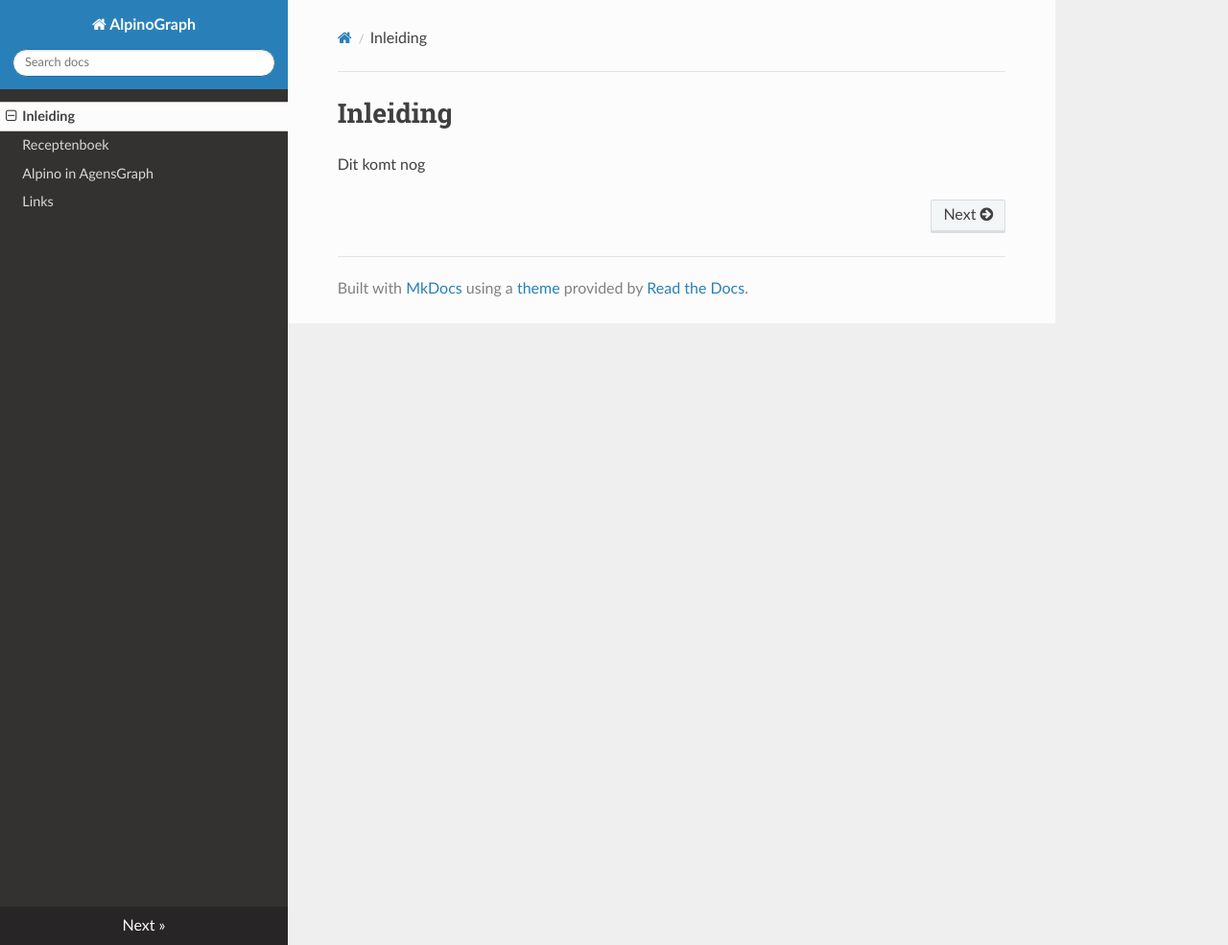
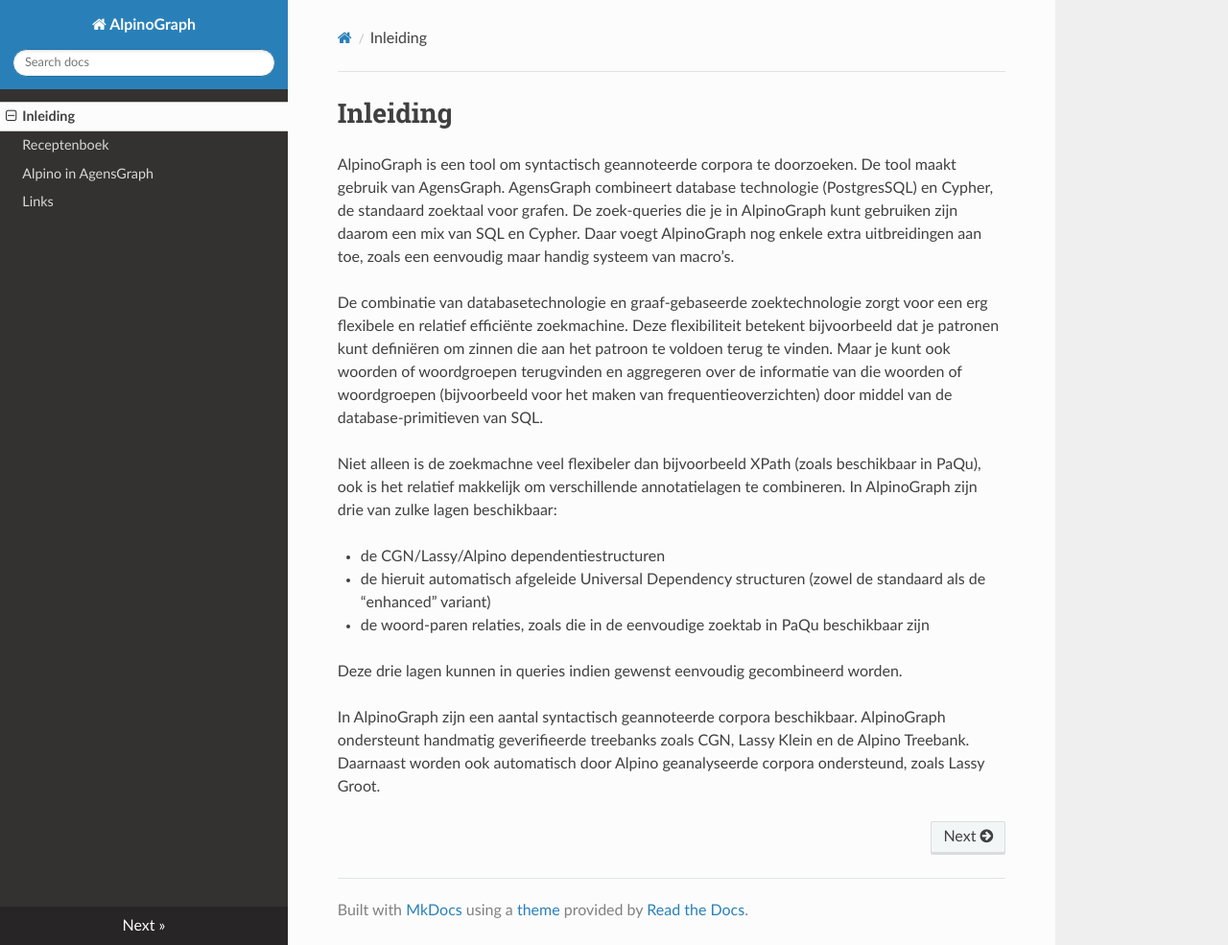
Before and after one commit to rug-compling/alpinograph-docs, an MkDocs documentation site: the page built from docs/index.md, in a window 1280 px wide and 985 px high. Shown: the whole window at 96% size. Built offline with MkDocs 1.6.1, drawn with Linux system fonts in a browser that asks for light colours; nearby versions of some CDN libraries.

Commit message:
Update index.md

```diff
--- a/docs/index.md
+++ b/docs/index.md
@@ -1,3 +1,15 @@
 # Inleiding
 
-Dit komt nog
+AlpinoGraph is een tool om syntactisch geannoteerde corpora te doorzoeken. De tool maakt gebruik van AgensGraph. AgensGraph combineert database technologie (PostgresSQL) en Cypher, de standaard zoektaal voor grafen. De zoek-queries die je in AlpinoGraph kunt gebruiken zijn daarom een mix van SQL en Cypher. Daar voegt AlpinoGraph nog enkele extra uitbreidingen aan toe, zoals een eenvoudig maar handig systeem van macro's.
+
+De combinatie van databasetechnologie en graaf-gebaseerde zoektechnologie zorgt voor een erg flexibele en relatief efficiënte zoekmachine. Deze flexibiliteit betekent bijvoorbeeld dat je patronen kunt definiëren om zinnen die aan het patroon te voldoen terug te vinden. Maar je kunt ook woorden of woordgroepen terugvinden en aggregeren over de informatie van die woorden of woordgroepen (bijvoorbeeld voor het maken van frequentieoverzichten) door middel van de database-primitieven van SQL.
+
+Niet alleen is de zoekmachne veel flexibeler dan bijvoorbeeld XPath (zoals beschikbaar in PaQu), ook is het relatief makkelijk om verschillende annotatielagen te combineren. In AlpinoGraph zijn drie van zulke lagen beschikbaar:
+
+- de CGN/Lassy/Alpino dependentiestructuren
+- de hieruit automatisch afgeleide Universal Dependency structuren (zowel de standaard als de "enhanced" variant)
+- de woord-paren relaties, zoals die in de eenvoudige zoektab in PaQu beschikbaar zijn
+
+Deze drie lagen kunnen in queries indien gewenst eenvoudig gecombineerd worden.
+
+In AlpinoGraph zijn een aantal syntactisch geannoteerde corpora beschikbaar. AlpinoGraph ondersteunt handmatig geverifieerde treebanks zoals CGN, Lassy Klein en de Alpino Treebank. Daarnaast worden ook automatisch door Alpino geanalyseerde corpora ondersteund, zoals Lassy Groot.
```
